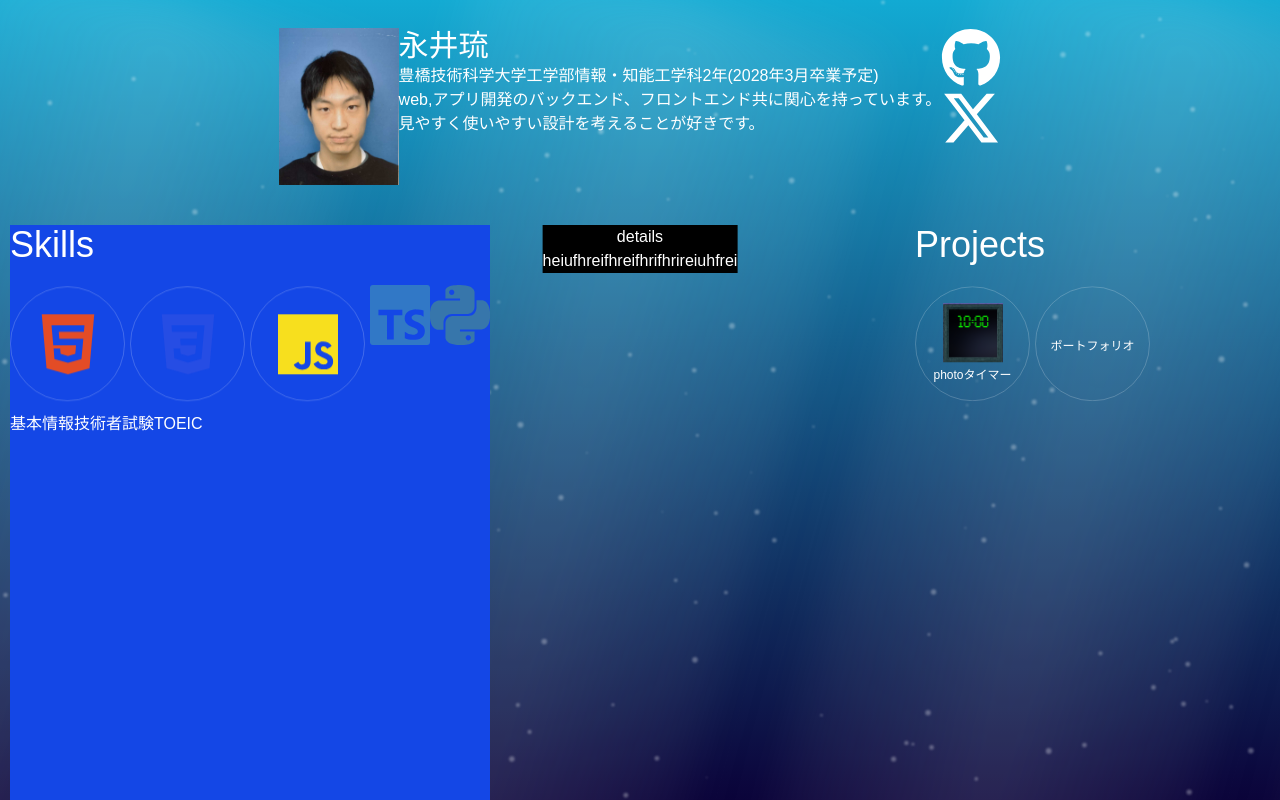
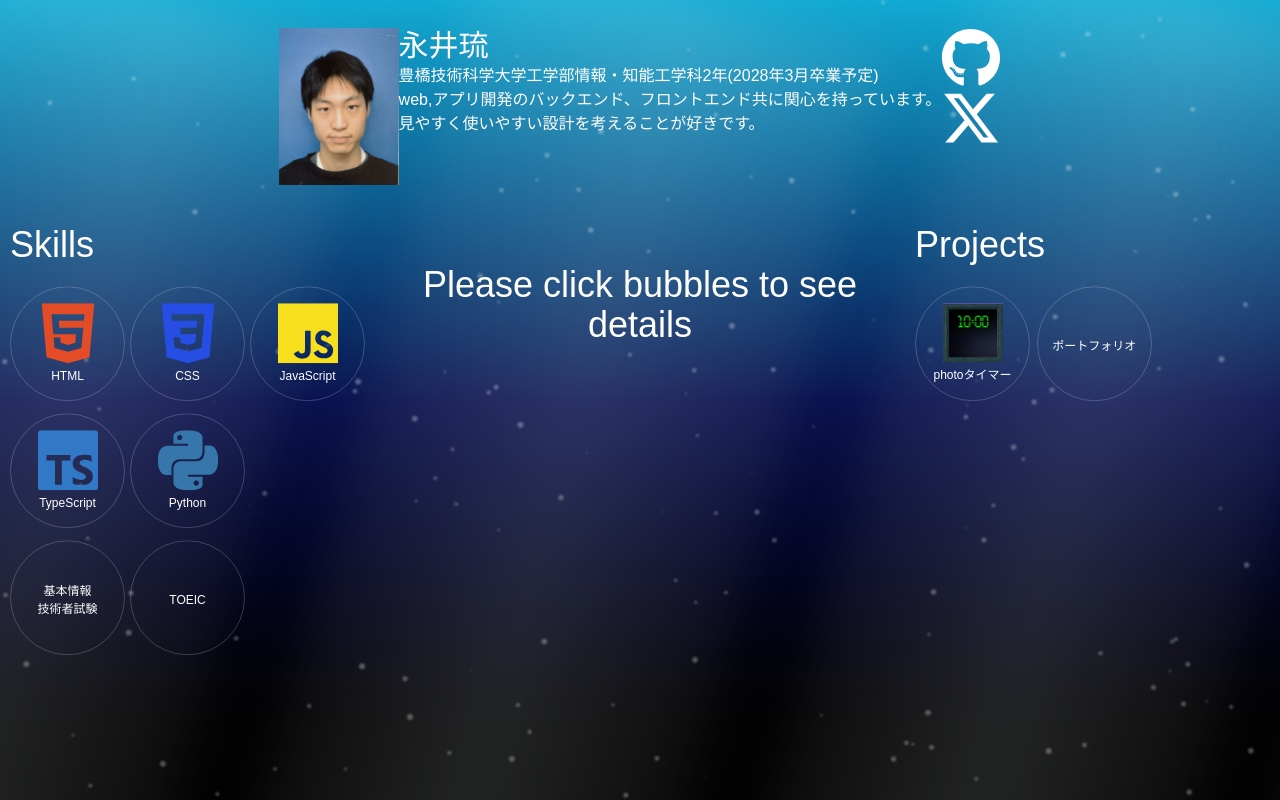
Before and after one commit to Ryu-0402/portfolio, a Next.js app: page / in a window 1280 px wide. Built offline with nearby package versions, Linux system fonts and the light colour scheme.

Commit message:
before responsive design

```diff
--- a/src/app/components/BubbleItem.tsx
+++ b/src/app/components/BubbleItem.tsx
@@ -4,37 +4,47 @@ import Image from "next/image";
 
 interface BubbleItemProps {
   iconSrc?: string;
-  label?: string;
-  iconComponent?:ReactNode
+  alt?: string;
+  label?: string | ReactNode;
+  iconComponent?: ReactNode;
+  onClick?: () => void;
 }
 
-export default function BubbleItem({ iconSrc, label,iconComponent }: BubbleItemProps) {
+export default function BubbleItem({ iconSrc, alt, label, iconComponent, onClick }: BubbleItemProps) {
   const [animationStyle, setAnimationStyle] = useState({});
-  const [isAnimating, setIsAnimating] = useState(false); // 🔥 アニメ中フラグ
+  const [isAnimating, setIsAnimating] = useState(false);
 
   const handleHover = () => {
-    if (isAnimating) return; // 🔥 アニメ中は無視
+    if (isAnimating) return;
     setIsAnimating(true);
 
-    setAnimationStyle({ animation: "bubble-pop 0.4s ease-out" });
+    setAnimationStyle({ animation: "bubble-pop 0.6s ease-out" });
 
     setTimeout(() => {
       setAnimationStyle({});
-      setIsAnimating(false); // 🔥 アニメ終了後に再度受け付け可能
-    }, 400);
+      setIsAnimating(false);
+    }, 500);
   };
+
+  const altText =
+    typeof alt === "string" && alt.trim() !== ""
+      ? alt
+      : typeof label === "string"
+      ? label
+      : "icon";
 
   return (
     <div
       onMouseEnter={handleHover}
+      onClick={onClick}
       style={animationStyle}
-      className="flex flex-col items-center justify-center w-[115px] p-2 mr-[5px] bubble-container"
+      className="flex flex-col items-center justify-center w-[115px] p-2 mr-[5px] bubble-container cursor-pointer"
     >
       {iconComponent && iconComponent}
       {iconSrc && (
         <Image
           src={iconSrc}
-          alt={label || "icon"}
+          alt={altText}
           width={60}
           height={60}
         />
--- a/src/app/globals.css
+++ b/src/app/globals.css
@@ -6,7 +6,6 @@ body, html {
     padding: 0;
     height: 100%;
     background: linear-gradient(to bottom, #0569a3 0%, #001f33 100%);
-    overflow: hidden;
     font-family: sans-serif;
 }
 
--- a/src/app/layout.tsx
+++ b/src/app/layout.tsx
@@ -25,7 +25,7 @@ export default function RootLayout({
   return (
     <html lang="ja" className="h-full">
       <body
-        className={`${geistSans.variable} ${geistMono.variable} antialiased h-hull min-h-screen relative`}
+        className={`${geistSans.variable} ${geistMono.variable} antialiased h-hull relative`}
       >
         {children}
       </body>
--- a/src/app/page.tsx
+++ b/src/app/page.tsx
@@ -1,13 +1,19 @@
+"use client";
+
 import Image from "next/image";
 import { FaGithub, FaXTwitter} from "react-icons/fa6";
 import BubbleCanvas from "./components/bubbles";
 import { SiHtml5,SiCss3,SiJavascript,SiTypescript,SiPython } from "react-icons/si";
 import BubbleItem from "./components/BubbleItem";
+import { useState } from "react";
 
 
 export default function Home() {
+
+  const [ selectedBubble, setSelectedBubble ] = useState<string | null>(null);
+
   return (
-    <div className="relative flex flex-col min-h-screen h-full  text-white bg-gradient-to-b from-[#12aad3]  to-[#090238] overflow-hidden">
+    <div className="relative flex flex-col h-full  text-white bg-gradient-to-b from-[#12aad3] via-[#09114e] to-[#000000] overflow-x-hidden">
 
     <div>
       <div className="ray-wrapper">
@@ -69,59 +75,153 @@ export default function Home() {
 {/* skills,projects */}
         <div className="relative flex flex-1 mt-10">
     {/* skills */}
-          <div className="flex flex-col bg-blue-700 ml-[10px] mr-auto">
+          <div className="flex flex-col ml-[10px] mr-auto">
             <h1 className="text-2xl sm:text-3xl md:text-4xl lg:text-4xl">
               Skills
             </h1>
 
-            <div className="flex flex-row mt-5">
+            <div className="grid grid-cols-3 mt-5 gap-y-3">
               <BubbleItem
-                iconComponent={<SiHtml5 size={60} className="text-[#e34c26]" />}
+                iconComponent={<SiHtml5 size={60}
+                className="text-[#e34c26]" />}
+                label="HTML"
+                onClick={() => setSelectedBubble("HTML")}
               />
               <BubbleItem
                 iconComponent={<SiCss3 size={60} className="text-[#264de4]" />}
+                label="CSS"
+                onClick={() => setSelectedBubble("CSS")}
               />
               <BubbleItem
                 iconComponent={<SiJavascript size={60} className="text-[#f7df1e]" />}
+                label="JavaScript"
+                onClick={() => setSelectedBubble("JavaScript")}
               />
-              <div className="flex flex-col items-center">
-                <SiTypescript size={60} className="text-[#3178c6]"/>
-                <p></p>
-              </div>
-              <div className=" flex flex-col items-center">
-                <SiPython size={60} className="text-[#3776ab]"/>
-                <p></p>
-              </div>
+              <BubbleItem
+                iconComponent={<SiTypescript size={60} className="text-[#3178c6]" />}
+                label="TypeScript"
+                onClick={() => setSelectedBubble("TypeScript")}
+              />
+              <BubbleItem
+                iconComponent={<SiPython size={60} className="text-[#3776ab]" />}
+                label="Python"
+                onClick={() => setSelectedBubble("Python")}
+              />
             </div>
 
             <div className="flex flex-row mt-3">
-              <p>
-                基本情報技術者試験
-              </p>
-              <p>
-                TOEIC
-              </p>
+              <BubbleItem
+                label={<>基本情報<br/>技術者試験</>}
+                alt="基本情報技術者試験"
+                onClick={() => setSelectedBubble("基本情報技術者試験")}
+              />
+              <BubbleItem
+                label="TOEIC"
+                alt="toeic"
+                onClick={() => setSelectedBubble("toeic")}
+              />
             </div>
           </div>
     {/* skills end */}
 
+
     {/* details */}
-          <div className="absolute left-1/2 transform -translate-x-1/2 flex flex-col items-center bg-black">
-            details
-            <p>
-              heiufhreifhreifhrifhrireiuhfrei
-            </p>
+          <div className="absolute left-1/2 transform -translate-x-1/2 flex flex-col items-center  w-[35%] h-[80%] ">
+              {selectedBubble === null &&(
+                <h1 className="text-2xl sm:text-3xl md:text-4xl lg:text-4xl text-center mt-10">
+                  Please click bubbles to see details
+                </h1>)
+              }
+
+              {selectedBubble === "HTML" && (
+                <div className="flex flex-col ">
+                  <h2 className="text-xl text-center">HTML</h2>
+                  <p>HTMLはウェブページの構造を定義するためのマークアップ言語です。</p>
+                  <p>基本的なタグや属性を理解し、セマンティックなマークアップを心がけています。</p>
+                </div>
+              )}
+
+              { selectedBubble === "CSS" && (
+                <div className="flex flex-col ">
+                  <h2 className="text-xl text-center">CSS</h2>
+                  <p>CSSはウェブページのスタイルを定義するためのスタイルシート言語です。</p>
+                  <p>レイアウト、色、フォントなどを調整し、レスポンシブデザインにも対応しています。</p>
+                </div>
+              )}
+
+              { selectedBubble === "JavaScript" && (
+                <div className="flex flex-col ">
+                  <h2 className="text-xl text-center">JavaScript</h2>
+                  <p>JavaScriptはウェブページに動的な機能を追加するためのプログラミング言語です。</p>
+                  <p>DOM操作やイベント処理、非同期通信などを利用して、インタラクティブなウェブアプリケーションを作成します。</p>
+                </div>
+              )}
+
+              { selectedBubble === "TypeScript" && (
+                <div className="flex flex-col ">
+                  <h2 className="text-xl text-center">TypeScript</h2>
+                  <p>TypeScriptはJavaScriptのスーパーセットで、型安全性を提供します。</p>
+                  <p>大規模なアプリケーション開発において、コードの可読性と保守性を向上させるために使用しています。</p>
+                </div>
+              )}
+
+              { selectedBubble === "Python" && (
+                <div className="flex flex-col ">
+                  <h2 className="text-xl text-center">Python</h2>
+                  <p>Pythonは汎用的なプログラミング言語で、データ分析や機械学習など幅広い分野で使用されています。</p>
+                  <p>簡潔な構文と豊富なライブラリが特徴で、バックエンド開発にも利用しています。</p>
+                </div>
+              )}
+
+              { selectedBubble === "基本情報技術者試験" && (
+                <div className="flex flex-col ">
+                  <h2 className="text-xl text-center">基本情報技術者試験</h2>
+                  <p>基本情報技術者試験は、ITエンジニアの基礎的な知識と技能を評価する試験です。</p>
+                  <p>プログラミング、ネットワーク、データベースなどの幅広い分野にわたる知識が求められます。</p>
+                </div>
+              )}
+
+              { selectedBubble === "toeic" && (
+                <div className="flex flex-col ">
+                  <h2 className="text-xl text-center">TOEIC</h2>
+                  <p>TOEICは英語のコミュニケーション能力を測定する試験です。</p>
+                  <p>リスニングとリーディングのスキルを評価し、国際的なビジネス環境での英語力を証明します。</p>
+                </div>
+              )}
+
+              { selectedBubble === "Photoタイマー" && (
+                <div className="flex flex-col ">
+                  <h2 className="text-xl text-center">Photoタイマー</h2>
+                  <p>Photoタイマーは、写真撮影のタイマー機能を提供するアプリケーションです。</p>
+                  <p>ユーザーが指定した時間に写真を自動で撮影できるようにします。</p>
+                  <p>ReactとTypeScriptを使用して開発され、ユーザーインターフェースはシンプルで直感的です。</p>
+                </div>
+              )}
+
+              { selectedBubble === "ポートフォリオ" && (
+                <div className="flex flex-col ">
+                  <h2 className="text-xl text-center">ポートフォリオ</h2>
+                  <p>このポートフォリオは、私のスキルとプロジェクトを紹介するために作成されました。</p>
+                  <p>Next.jsとTailwind CSSを使用して、レスポンシブで魅力的なデザインを実現しています。</p>
+                </div>
+              )}
+
           </div>
     {/* details end */}
+
 
     {/* projects */}
           <div className="flex flex-col w-[365px]">
             <h1 className="text-2xl sm:text-3xl md:text-4xl lg:text-4xl">
               Projects
             </h1>
-            <div className="flex flex-row mt-5">
-              <BubbleItem iconSrc="/photoタイマー-icon.png" label="photoタイマー"/>
-              <BubbleItem label="ポートフォリオ"/>
+            <div className="grid grid-cols-3 mt-5">
+              <BubbleItem
+                iconSrc="/photoタイマー-icon.png" label="photoタイマー"
+                onClick={()=> setSelectedBubble("Photoタイマー")}/>
+              <BubbleItem
+                label="ポートフォリオ"
+                onClick={()=>setSelectedBubble("ポートフォリオ")}/>
             </div>
           </div>
     {/* projects end */}
```
